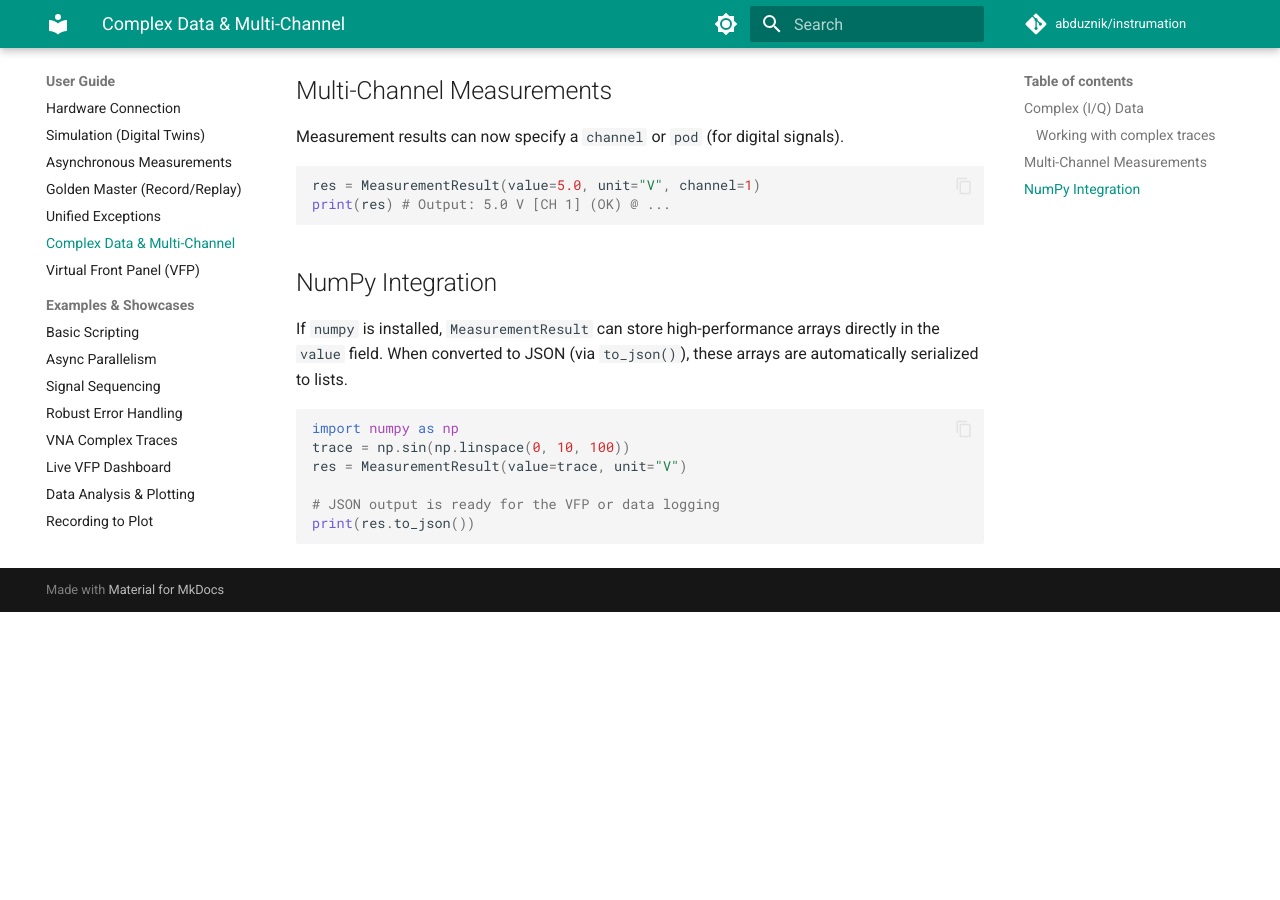
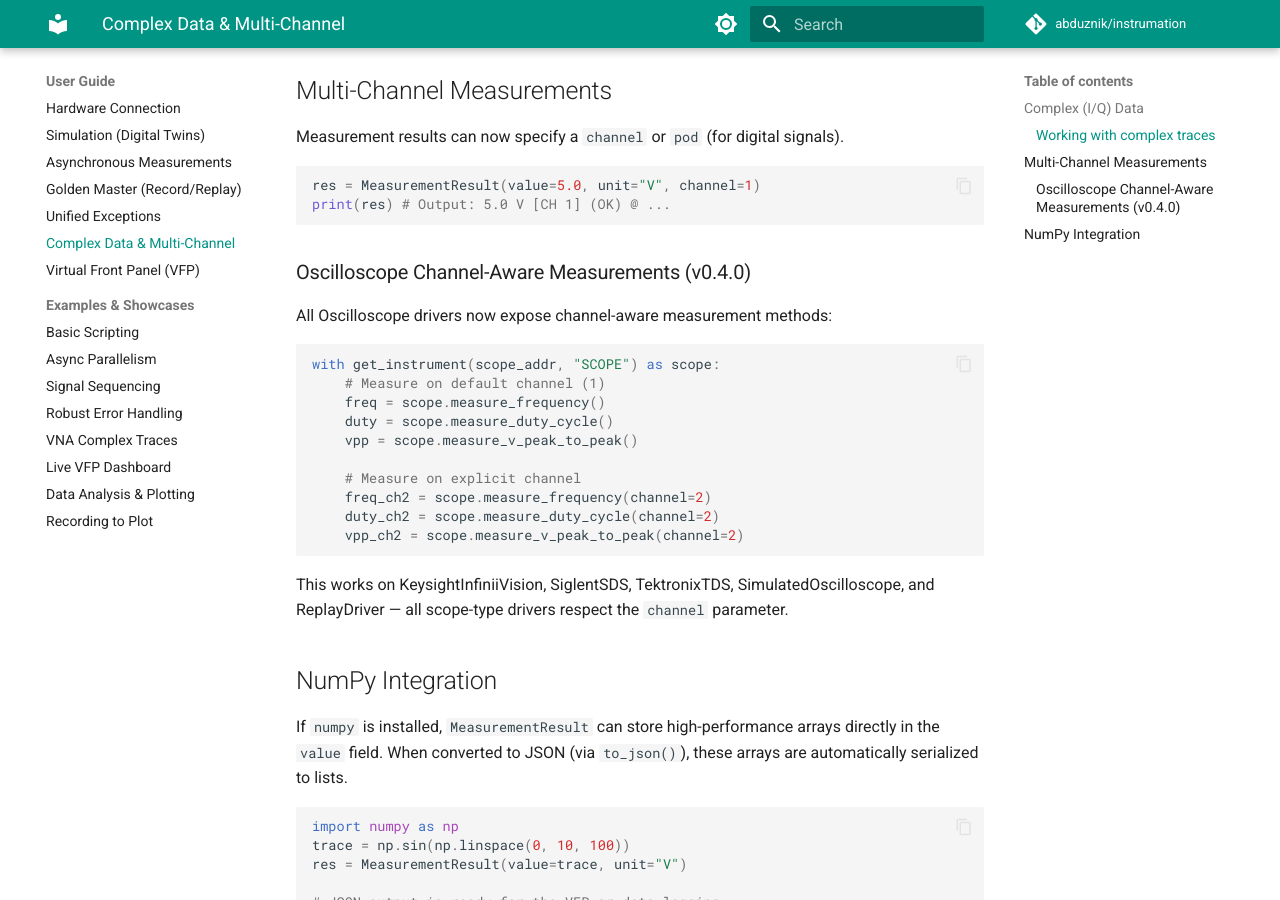
Before and after one commit to abduznik/instrumation, an MkDocs documentation site: the page built from docs/user_guide/complex_data.md, in a window 1280 px wide and 900 px high, scrolled down 601 px. Built offline with MkDocs 1.6.1 and Material for MkDocs 9.7.7, drawn with Linux system fonts in a browser that asks for light colours; comment, search, counter and statistics services are not loaded; before the commit the page ends 1213 px from its top, so only the background shows below that.

Commit message:
chore: bump version to 0.4.0, add release notes, dev log, scope channel docs

````diff
--- a/docs/user_guide/complex_data.md
+++ b/docs/user_guide/complex_data.md
@@ -25,6 +25,25 @@ res = MeasurementResult(value=5.0, unit="V", channel=1)
 print(res) # Output: 5.0 V [CH 1] (OK) @ ...
 ```
 
+### Oscilloscope Channel-Aware Measurements (v0.4.0)
+
+All Oscilloscope drivers now expose channel-aware measurement methods:
+
+```python
+with get_instrument(scope_addr, "SCOPE") as scope:
+    # Measure on default channel (1)
+    freq = scope.measure_frequency()
+    duty = scope.measure_duty_cycle()
+    vpp = scope.measure_v_peak_to_peak()
+
+    # Measure on explicit channel
+    freq_ch2 = scope.measure_frequency(channel=2)
+    duty_ch2 = scope.measure_duty_cycle(channel=2)
+    vpp_ch2 = scope.measure_v_peak_to_peak(channel=2)
+```
+
+This works on KeysightInfiniiVision, SiglentSDS, TektronixTDS, SimulatedOscilloscope, and ReplayDriver — all scope-type drivers respect the `channel` parameter.
+
 ## NumPy Integration
 
 If `numpy` is installed, `MeasurementResult` can store high-performance arrays directly in the `value` field. When converted to JSON (via `to_json()`), these arrays are automatically serialized to lists.
--- a/mkdocs.yml
+++ b/mkdocs.yml
@@ -72,6 +72,8 @@ nav:
   - API Reference: api_ref/index.md
   - Development Logs:
       - Overview: logs/index.md
+      - 2026-05-30:
+          - v0.4.0 — Simulated Driver Polish & Scope API: logs/2026-05-30/v040_simulated_completeness.md
       - 2026-05-21:
           - v0.3.2 — Community-Driven Digital Twin Completeness: logs/2026-05-21/v032_community_drives.md
           - v0.3.0 — SMU & DMM Drivers: logs/2026-05-21/keithley_2400_smu.md
--- a/pyproject.toml
+++ b/pyproject.toml
@@ -4,7 +4,7 @@ build-backend = "setuptools.build_meta"
 
 [project]
 name = "instrumation"
-version = "0.3.2"
+version = "0.4.0"
 description = "A high-level Hardware Abstraction Layer (HAL) for RF test stations with Digital Twin support."
 readme = "README.md"
 requires-python = ">=3.7"
````
Also changed, not shown: docs/logs/2026-05-30/v040_simulated_completeness.md (added, +34 -0 lines), docs/logs/index.md (+3 -0 lines), release_notes.md (+18 -0 lines).
